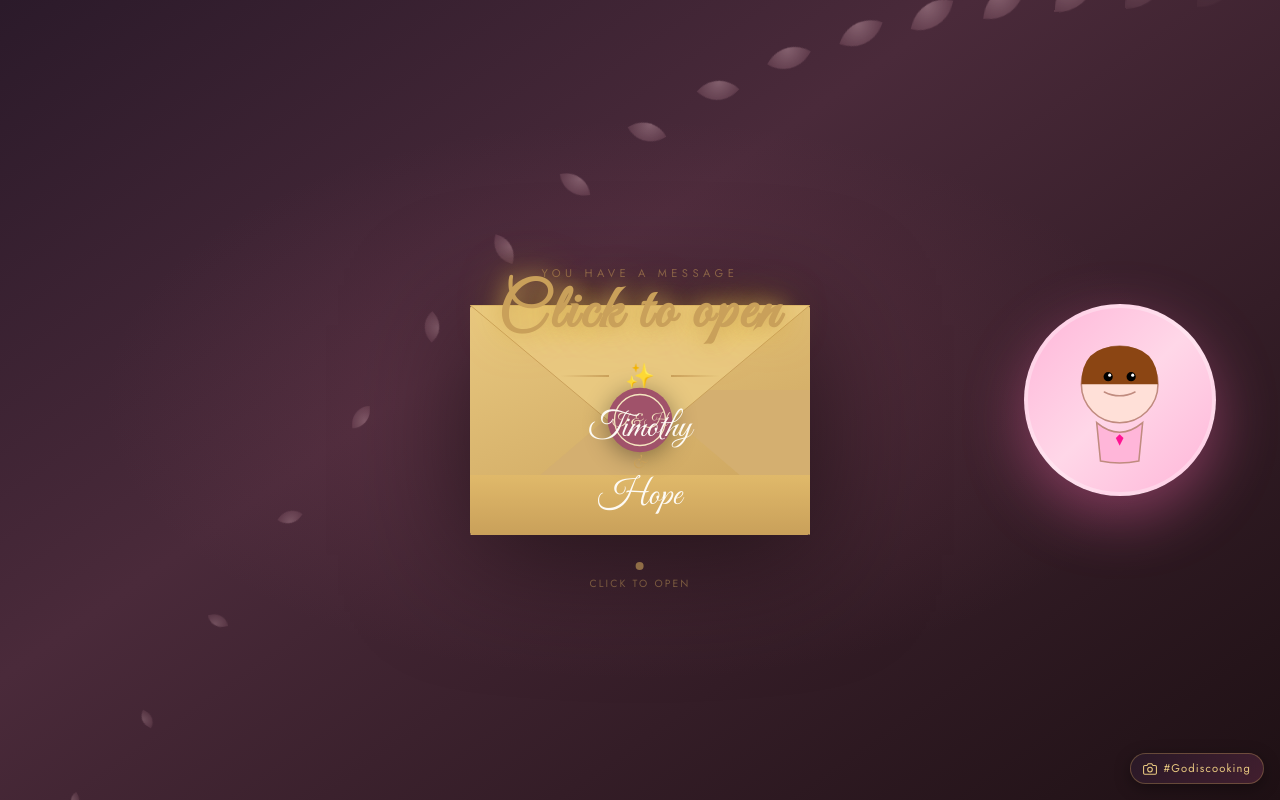
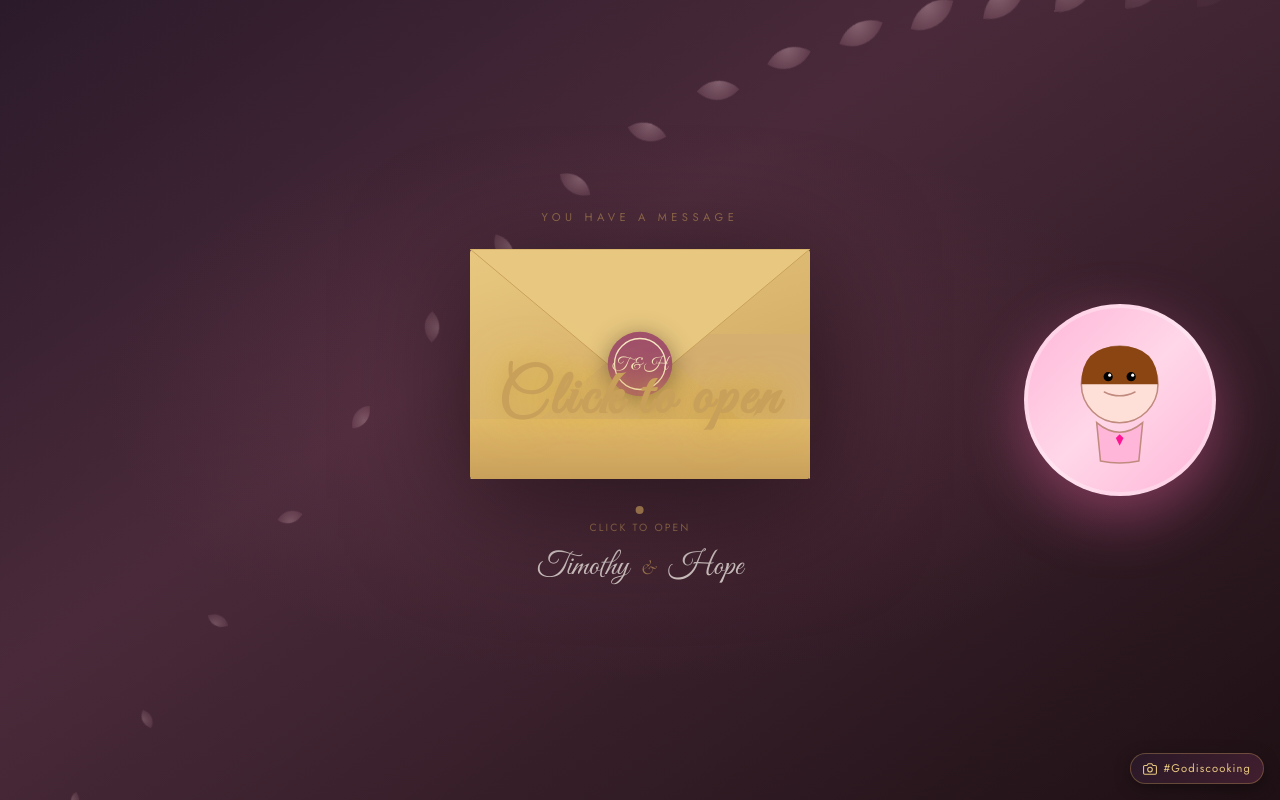
Before and after one commit to Trilly-1/wedding-site, a React (Vite) app: page / in a window 1280 px wide. Built offline with nearby package versions, Linux system fonts and the light colour scheme; a web font is replaced by a local one.

Commit message:
✨ Fix: Move Timothy & Hope back to bottom, keep only 'Click to open' in center

```diff
--- a/src/components/EnvelopeIntro.jsx
+++ b/src/components/EnvelopeIntro.jsx
@@ -237,20 +237,6 @@ export default function EnvelopeIntro({ onEnter }) {
               Click to open
             </p>
 
-            {/* Decorative line */}
-            <div className="flex items-center justify-center gap-4 my-4">
-              <div className="h-0.5 w-12 bg-gradient-to-r from-transparent to-gold" />
-              <span className="text-2xl text-gold">✨</span>
-              <div className="h-0.5 w-12 bg-gradient-to-l from-transparent to-gold" />
-            </div>
-
-            {/* Timothy & Hope */}
-            <div className="mt-4 space-y-0">
-              <h2 className="font-script text-3xl md:text-4xl text-cream leading-none">Timothy</h2>
-              <p className="font-display italic text-xl text-gold my-1">&amp;</p>
-              <h2 className="font-script text-3xl md:text-4xl text-cream leading-none">Hope</h2>
-            </div>
-
             {/* Hover effect - glow pulse */}
             <div className="absolute inset-0 rounded-full blur-2xl opacity-0 group-hover:opacity-50 transition-opacity duration-300"
               style={{
@@ -469,6 +455,13 @@ export default function EnvelopeIntro({ onEnter }) {
           </div>
         </div>
       </div>
+
+      {/* Bottom name label */}
+      <div className={`mt-16 flex items-center gap-3 transition-opacity duration-500 ${flapOpen ? 'opacity-0' : 'opacity-100'}`}>
+        <span className="font-script text-[2rem] text-cream/80">Timothy</span>
+        <span className="font-display italic text-[1.3rem] text-gold/70">&amp;</span>
+        <span className="font-script text-[2rem] text-cream/80">Hope</span>
+      </div>
     </div>
   )
 }
```
